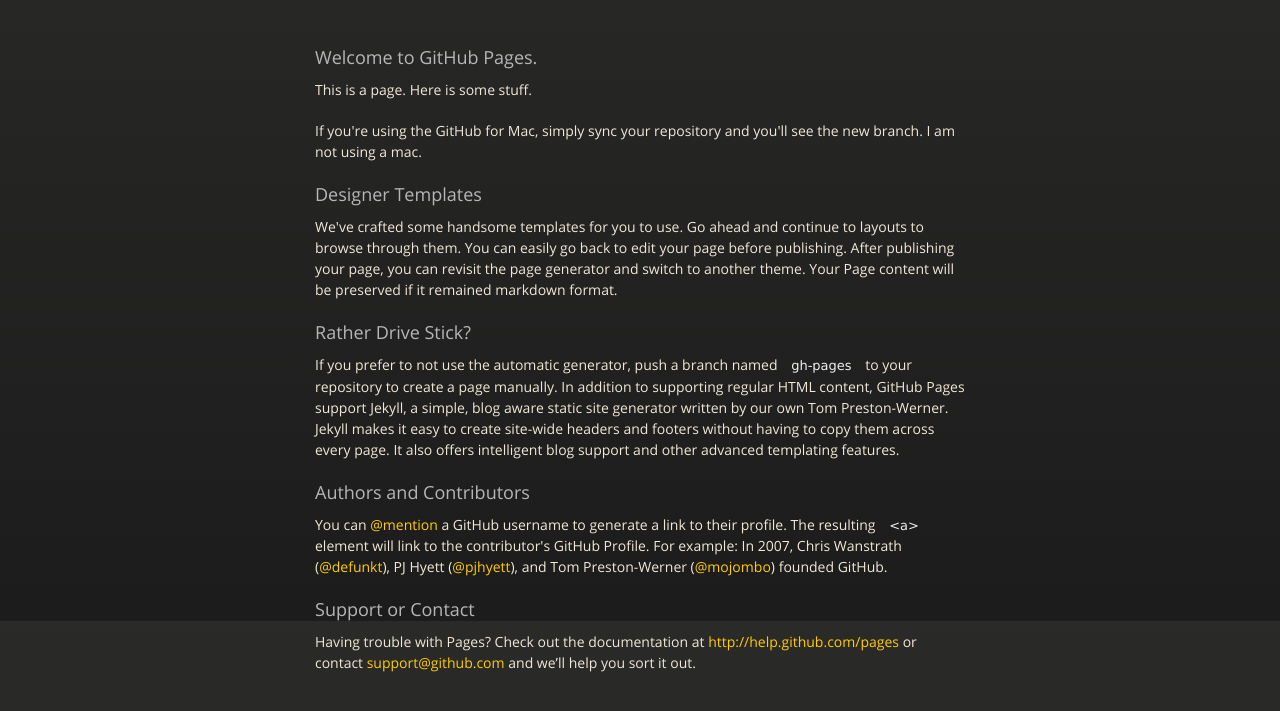
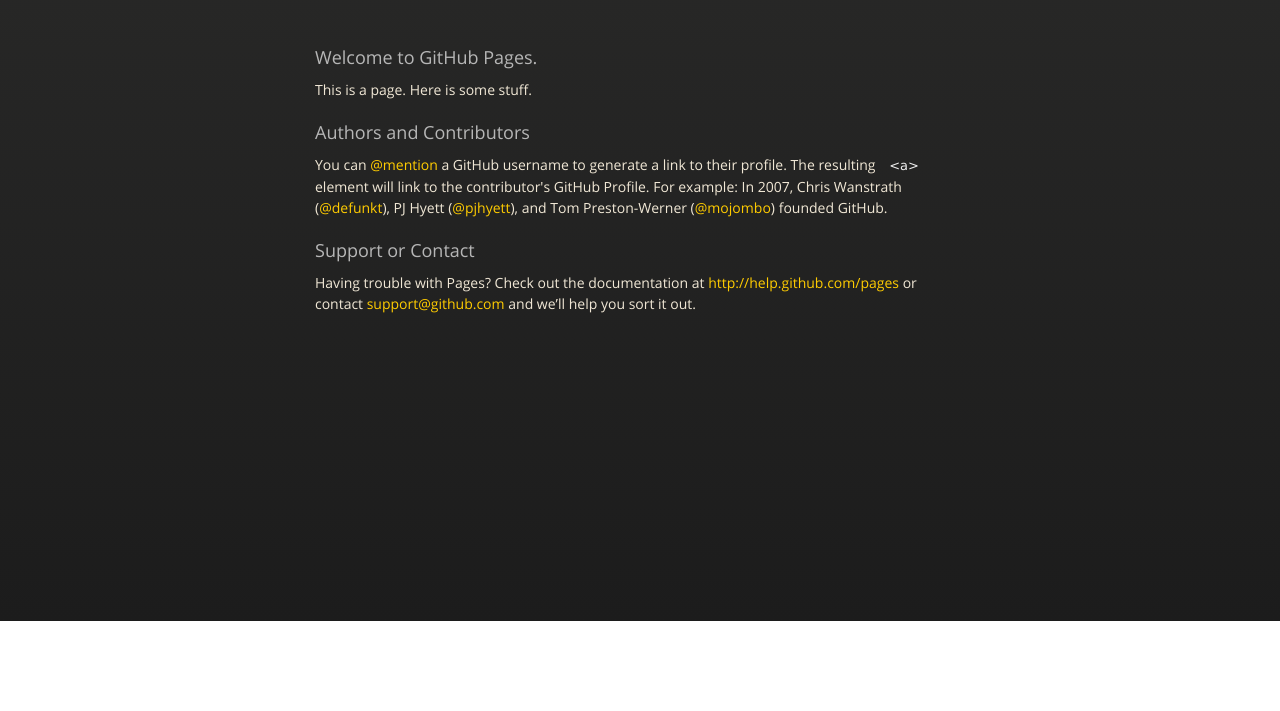
Before and after one commit to dulciehead/dulciehead.github.io, a plain HTML site: page index.html in a window 1280 px wide. Shown: the part 179-890 px from the top of the page. After the commit the page ends 800 px from the top, so only its background shows below. Drawn offline with nearby package versions, Linux system fonts and the light colour scheme.

Commit message:
Removed Stuff

```diff
--- a/index.html
+++ b/index.html
@@ -33,18 +33,6 @@
 
 <p>This is a page. Here is some stuff. </p>
 
-<p>If you're using the GitHub for Mac, simply sync your repository and you'll see the new branch. I am not using a mac. </p>
-
-<h3>
-<a name="designer-templates" class="anchor" href="#designer-templates"><span class="octicon octicon-link"></span></a>Designer Templates</h3>
-
-<p>We've crafted some handsome templates for you to use. Go ahead and continue to layouts to browse through them. You can easily go back to edit your page before publishing. After publishing your page, you can revisit the page generator and switch to another theme. Your Page content will be preserved if it remained markdown format.</p>
-
-<h3>
-<a name="rather-drive-stick" class="anchor" href="#rather-drive-stick"><span class="octicon octicon-link"></span></a>Rather Drive Stick?</h3>
-
-<p>If you prefer to not use the automatic generator, push a branch named <code>gh-pages</code> to your repository to create a page manually. In addition to supporting regular HTML content, GitHub Pages support Jekyll, a simple, blog aware static site generator written by our own Tom Preston-Werner. Jekyll makes it easy to create site-wide headers and footers without having to copy them across every page. It also offers intelligent blog support and other advanced templating features.</p>
-
 <h3>
 <a name="authors-and-contributors" class="anchor" href="#authors-and-contributors"><span class="octicon octicon-link"></span></a>Authors and Contributors</h3>
 
```
